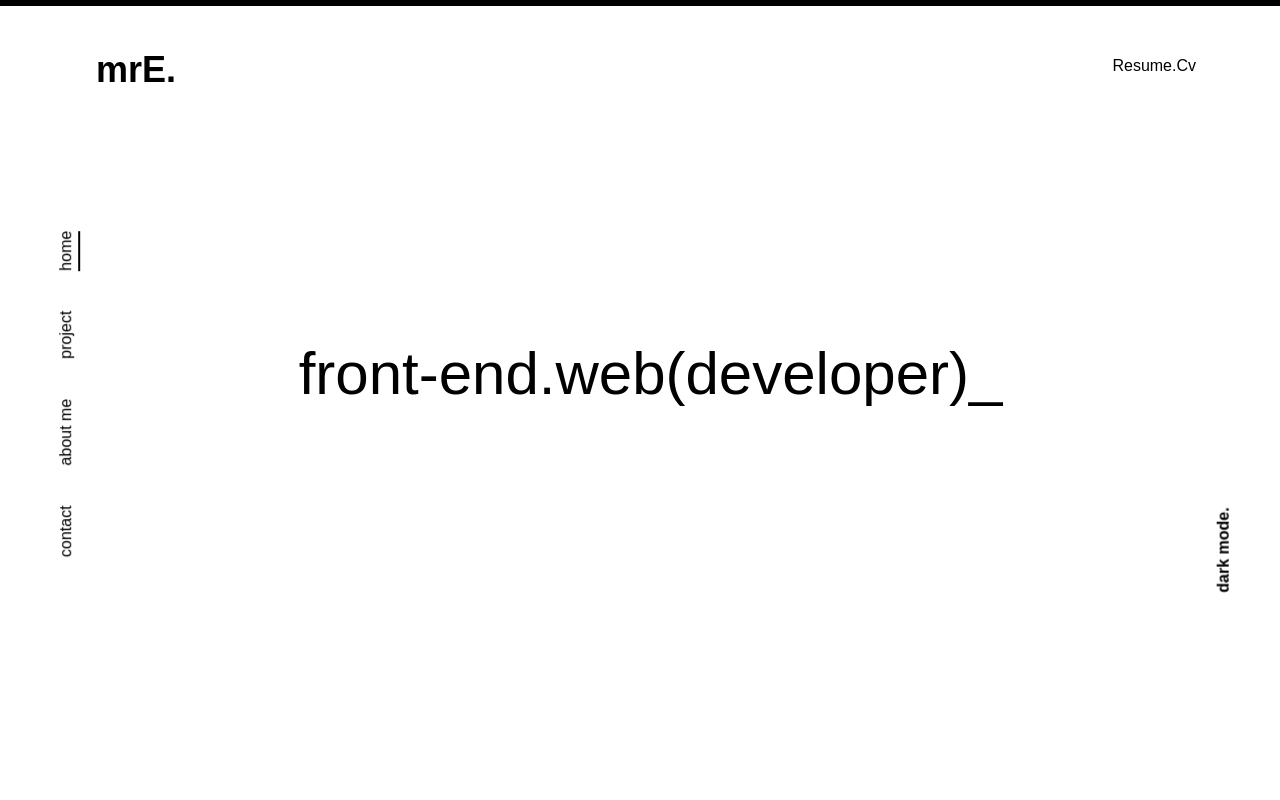
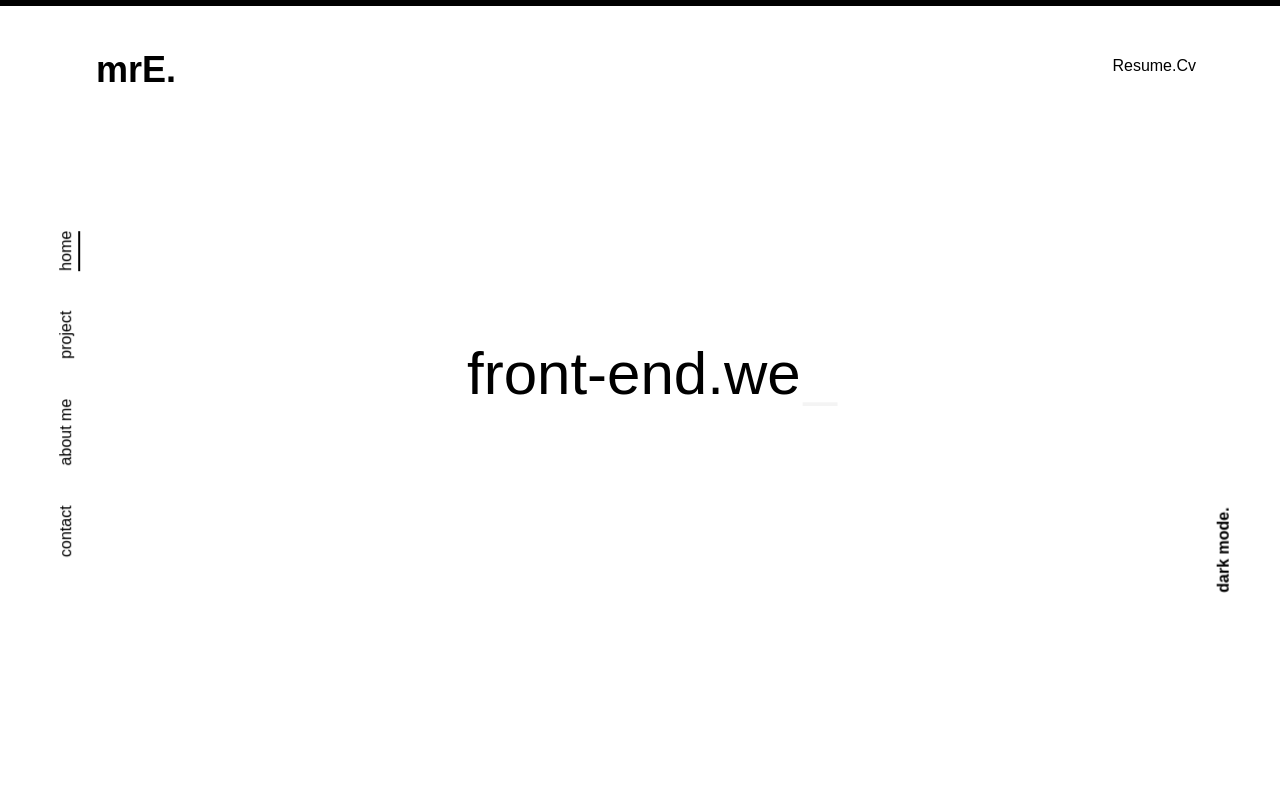
Before and after one commit to EswarCodeX/Portfolio, a React (Vite) app: page / in a window 1280 px wide. Shown: the top 800 px of the page. Built offline with nearby package versions, Linux system fonts and the light colour scheme; a web font is replaced by a local one.

Commit message:
animation added

```diff
--- a/package.json
+++ b/package.json
@@ -15,6 +15,7 @@
     "aos": "^2.3.4",
     "react": "^19.0.0",
     "react-dom": "^19.0.0",
+    "react-simple-typewriter": "^5.0.1",
     "tailwindcss": "^4.0.12"
   },
   "devDependencies": {
--- a/src/components/Body.jsx
+++ b/src/components/Body.jsx
@@ -1,5 +1,6 @@
 import React, { useState, useEffect } from "react";
 import { useTheme } from "../context/ThemeContext";
+import { Typewriter } from "react-simple-typewriter";
 
 export default function Body() {
   const [activeSection, setActiveSection] = useState("home");
@@ -101,7 +102,18 @@ export default function Body() {
           data-aos="fade-up"
           data-aos-duration="1100"
         >
-          front-end.<span>web(developer)_</span>
+          front-end.
+          <span>
+            {/* Style will be inherited from the parent element */}
+            <Typewriter
+              words={[`web(developer)`]}
+              loop={0}
+              cursor
+              cursorStyle="_"
+              typeSpeed={120}
+              deleteSpeed={70}
+            />
+          </span>
         </h1>
         <h4
           className="sm:-rotate-90 font-bold mb-32 sm:mt-[30%] font-man text-end sm:w-auto  w-full pr-7 sm:pl-0 sm:text-base text-sm cursor-pointer"
--- a/src/components/header.jsx
+++ b/src/components/header.jsx
@@ -1,9 +1,13 @@
 import React from "react";
+import { useTheme } from "../context/ThemeContext";
 
 export default function header() {
+  const { darkMode } = useTheme();
   return (
     <>
-      <div className="w-screen h-1.5 bg-black"></div>
+      <div
+        className={` w-screen h-1.5  ${darkMode ? "bg-white" : "bg-black"}`}
+      ></div>
       <header
         className="flex justify-between sm:pt-11 pt-5 font-man"
         data-aos="fade-down"
```
Also changed, not shown: 1 other file (tests, documents, lock files or other folders).
